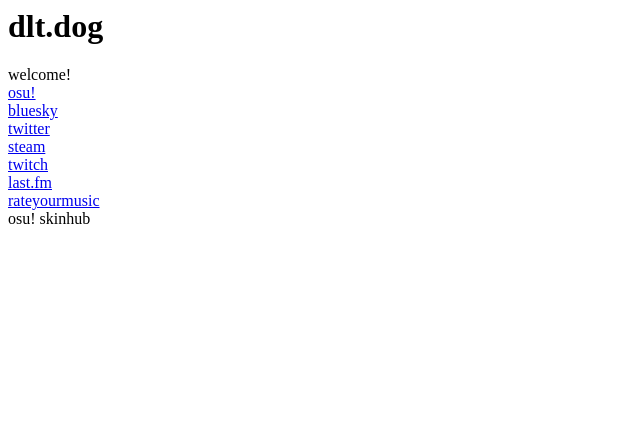
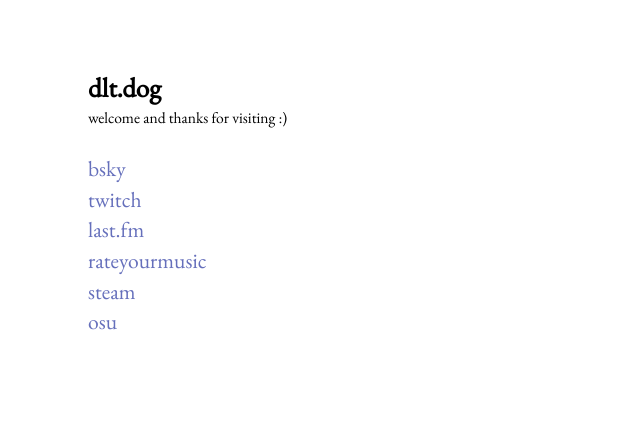
Before and after one commit to doggoboat/site-test, a plain HTML site: page index.html in a window 1280 px wide. Shown: the whole page, without its empty margins (0-640 px from the left). Drawn offline with Linux system fonts and the light colour scheme; a web font is replaced by a local one.

Commit message:
Add files via upload

```diff
--- /dev/null
+++ b/assets/css/EB Garamond.css
@@ -0,0 +1,8 @@
+@font-face {
+	font-family: 'EB Garamond';
+	src: url(../../assets/fonts/EB%20Garamond-1a7cde8fbdc9e5789dae0c9310c285ab.woff2) format('woff2'),
+	url(../../assets/fonts/EB%20Garamond-efdafea5a0c87f52b36ea7a14537a9ae.woff) format('woff');
+	font-weight: normal;
+	font-style: normal;
+	font-display: swap;
+}
--- /dev/null
+++ b/assets/js/template.js
@@ -0,0 +1,6 @@
+// Initializing the lightbox gallery.
+// Available options: https://github.com/feimosi/baguetteBox.js?tab=readme-ov-file#customization
+
+if ('baguetteBox' in window && document.querySelectorAll('[data-bss-baguettebox]').length > 0) {
+   baguetteBox.run('[data-bss-baguettebox]', { animation: 'slideIn' });
+}
--- a/index.html
+++ b/index.html
@@ -1,39 +1,36 @@
-<html lang="en">
-	<head>
-		<meta charset="utf-8">
-		<link rel="icon" href="/favicon.ico">
-		<meta name="viewport" content="width=device-width,initial-scale=1">
-		<meta name="theme-color" content="#000000">
-		<meta name="description" content="delta's silly landing page and osu skins">
-		<link rel="apple-touch-icon" href="/logo192.png">
-		<link rel="manifest" href="/manifest.json">
-		<title>dlt.dog</title>
-		<script defer="defer" src="/static/js/main.b5f0ca6f.js"></script>
-		<link href="/static/css/main.e9b85492.css" rel="stylesheet">
-		<link rel="stylesheet" href="chrome-extension://ihcjicgdanjaechkgeegckofjjedodee/app/content-style.css">
-	</head>
-	<body>
-		<noscript>You need to enable JavaScript to run this app.</noscript>
-	<div id="root">
-		<div>
-			<div class="wrapper">
-				<div class="header">
-					<h1 class="welcome"> dlt.dog</h1>
-				<a class="oi">welcome!</a>
-				<div class="info">
-					<a class="osu-profile" href="https://osu.ppy.sh/u/8523723">osu!</a>
-					<br>
-					<a class="bsky-profile" href="https://bsky.app/profile/dlt.dog/">bluesky</a>
-					<br>
-					<a class="twitter-profile" href="https://www.twitter.com/d6lt4">twitter</a>
-					<br>
-					<a class="steam-profile" href="https://steamcommunity.com/id/dtta/">steam</a>
-					<br>
-					<a class="twitch-profile" href="https://www.twitch.tv/d6lt4">twitch</a>
-					<br>
-					<a class="lastfm-profile" href="https://www.last.fm/user/beernardoo">last.fm</a>
-					<br>
-					<a class="rym-profile" href="https://rateyourmusic.com/~b9rnardo">rateyourmusic</a>
-					<br>
-					<a href="/skins "><a class="osu-skins">osu! skinhub</a></a>
-				</div>
+<!DOCTYPE html>
+<html data-bs-theme="light" lang="en" style="font-size: 24px;font-family: 'David Libre', serif;">
+
+<head>
+    <meta charset="utf-8">
+    <meta name="viewport" content="width=device-width, initial-scale=1.0, shrink-to-fit=no">
+    <title>Home - Brand</title>
+    <link rel="stylesheet" href="assets/bootstrap/css/bootstrap.min.css">
+    <link rel="stylesheet" href="https://fonts.googleapis.com/css?family=Azeret+Mono:300italic,400italic,600italic,700italic,800italic,400,300,600,700,800&amp;display=swap">
+    <link rel="stylesheet" href="https://fonts.googleapis.com/css?family=David+Libre&amp;display=swap">
+    <link rel="stylesheet" href="assets/css/EB%20Garamond.css">
+    <link rel="stylesheet" href="https://fonts.googleapis.com/css?family=IBM+Plex+Serif&amp;display=swap">
+    <link rel="stylesheet" href="assets/css/baguetteBox.min.css">
+</head>
+
+<body style="color: var(--bs-black);">
+    <section class="my-5">
+        <div class="container" style="font-family: 'IBM Plex Serif', serif;color: var(--bs-black);">
+            <div class="row" style="color: var(--bs-black);">
+                <div class="col-lg-3" style="color: var(--bs-black);">
+                    <div class="row row-cols-1 row-cols-sm-2 row-cols-lg-1 mb-5 mb-md-3" style="color: var(--bs-black);">
+                        <div class="col-sm-8 order-sm-first order-lg-last" style="color: var(--bs-black);font-family: 'EB Garamond', serif;">
+                            <h3 class="fs-5 fw-bold" style="color: var(--bs-black);--bs-primary: #000000;--bs-primary-rgb: 0,0,0;--bs-secondary: #000000;--bs-secondary-rgb: 0,0,0;--bs-dark: #000000;--bs-dark-rgb: 0,0,0;--bs-body-color: #000000;font-size: 30px;font-family: 'EB Garamond', serif;">dlt.dog</h3>
+                            <p style="font-size: 15.6px;margin-top: -10px;">welcome and thanks for visiting :)</p><a class="d-flex d-lg-flex align-items-end align-items-lg-end" href="https://bsky.app/profile/dlt.dog" style="margin-bottom: -4px;margin-top: -4px;">bsky</a><a class="d-flex d-lg-flex d-xl-flex align-items-end align-items-lg-end" href="https://www.twitch.tv/d6lt4" style="margin-top: -4px;margin-bottom: -4px;">twitch</a><a class="d-flex d-lg-flex d-xl-flex align-items-end align-items-lg-end" href="https://www.last.fm/user/d6lt4" style="margin-top: -4px;margin-bottom: -4px;">last.fm</a><a class="d-flex d-lg-flex d-xl-flex align-items-end align-items-lg-end" href="https://rateyourmusic.com/~dtta" style="margin-top: -4px;margin-bottom: -4px;">rateyourmusic</a><a class="d-flex d-lg-flex d-xl-flex align-items-end align-items-lg-end" href="https://steamcommunity.com/id/dtta/" style="margin-top: -4px;margin-bottom: -4px;">steam</a><a class="d-flex d-lg-flex d-xl-flex align-items-end align-items-lg-end" href="https://osu.ppy.sh/users/8523723" style="margin-top: -4px;margin-bottom: -4px;">osu</a>
+                        </div>
+                    </div>
+                </div>
+            </div>
+        </div>
+    </section>
+    <script src="assets/bootstrap/js/bootstrap.min.js"></script>
+    <script src="assets/js/baguetteBox.min.js"></script>
+    <script src="assets/js/template.js"></script>
+</body>
+
+</html>
```
Also changed, not shown: assets/bootstrap/css/bootstrap.min.css (added), assets/bootstrap/js/bootstrap.min.js (added), assets/css/baguetteBox.min.css (added), assets/fonts/EB Garamond-1a7cde8fbdc9e5789dae0c9310c285ab.woff2 (added), assets/fonts/EB Garamond-efdafea5a0c87f52b36ea7a14537a9ae.woff (added), assets/img/profile.webp (added), assets/js/baguetteBox.min.js (added).
